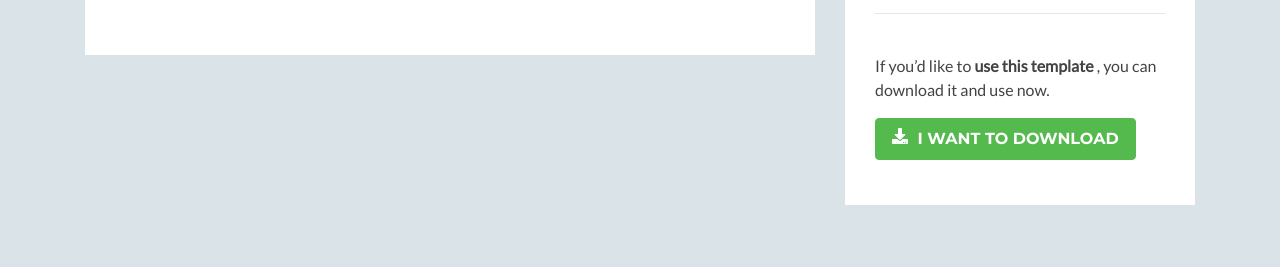
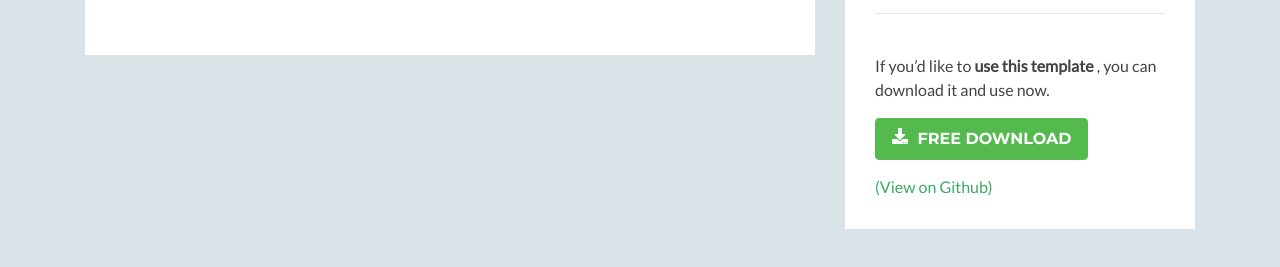
Before and after one commit to raiedkhan/profile, a plain HTML site: page index.html in a window 1280 px wide. Shown: the part 2719-2986 px from the top of the page. Drawn offline with nearby package versions, Linux system fonts and the light colour scheme; no server answers; a script that the page names is missing; some icons are missing.

Commit message:
index.html modified

```diff
--- a/index.html
+++ b/index.html
@@ -350,7 +350,8 @@
                             <hr/>
                              <p class="pt-2">
                              <p>If you’d like to <strong>use this template </strong>, you can download it and use now.</p>
-                             <a class="btn btn-cta-primary btn-download" href="assets/items/Raied'sPortfolio.rar" download="Raied's Portfolio template" target="_blank"><i class="fas fa-download"></i> I want to download</a>
+                             <a class="btn btn-cta-primary btn-download" href="assets/items/Raied'sPortfolio.rar" download="Raied's Portfolio template" target="_blank"><i class="fas fa-download"></i> Free download</a><br>
+                             <a href="https://github.com/raiedkhan/profile" target="_blank">(View on Github)</a>
                         </div><!--//content-->
                     </div><!--//section-inner-->
                 </aside><!--//section-->
```
